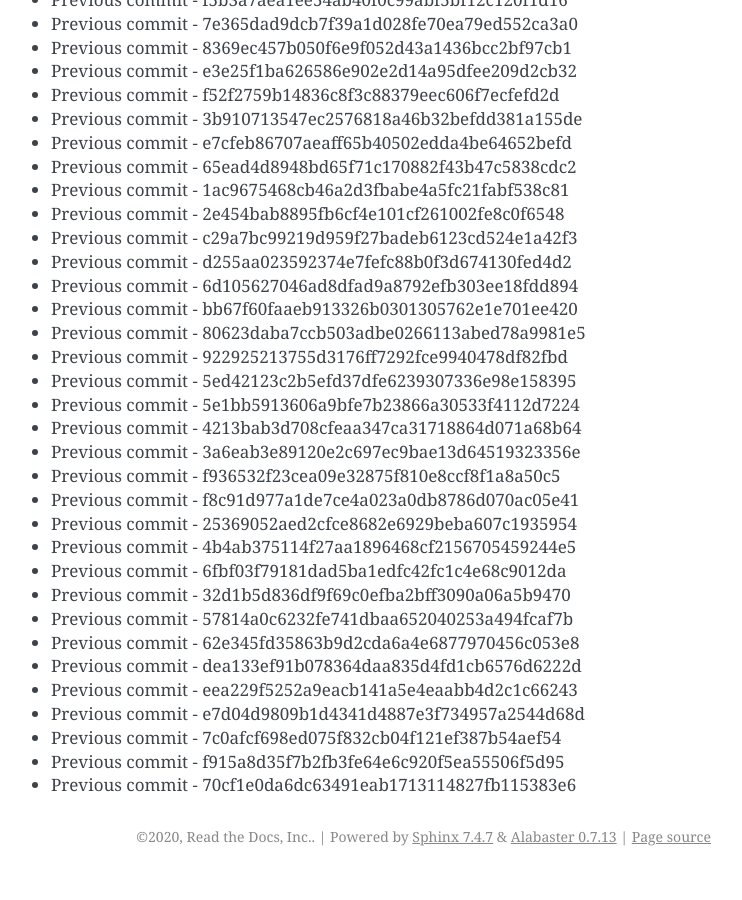
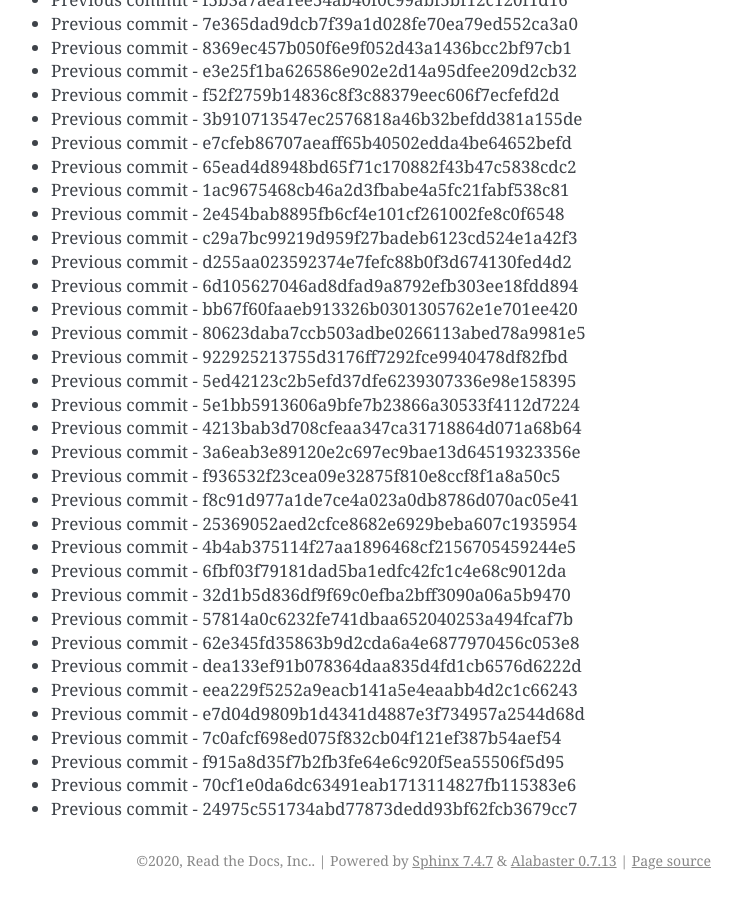
Before and after one commit to readthedocs/rtd-git-stresstest, a Sphinx documentation site: the page built from docs/updates.rst, in a window 1280 px wide and 900 px high, scrolled down 98651 px. Shown: the whole window, without its empty margins (399-1141 px from the left). Built offline with Sphinx 7.4.7, drawn with Linux system fonts in a browser that asks for light colours; before the commit the page ends 99527 px from its top, so only the background shows below that.

Commit message:
Generating commit from previous: 24975c551734abd77873dedd93bf62fcb3679cc7

```diff
--- a/docs/updates.rst
+++ b/docs/updates.rst
@@ -4177,3 +4177,4 @@ It can be tested for any performance characteristics.
 * Previous commit - 7c0afcf698ed075f832cb04f121ef387b54aef54
 * Previous commit - f915a8d35f7b2fb3fe64e6c920f5ea55506f5d95
 * Previous commit - 70cf1e0da6dc63491eab1713114827fb115383e6
+* Previous commit - 24975c551734abd77873dedd93bf62fcb3679cc7
```
